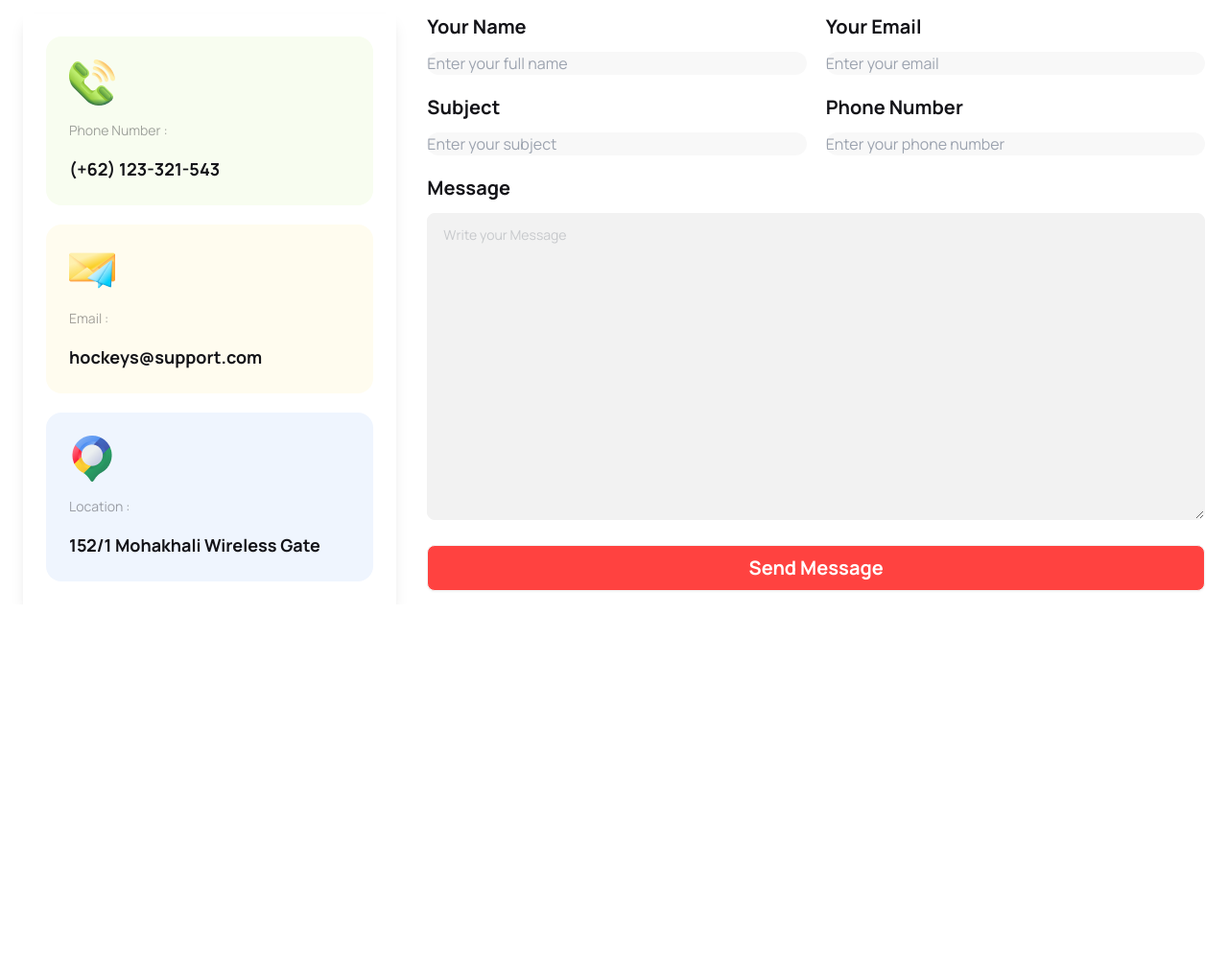
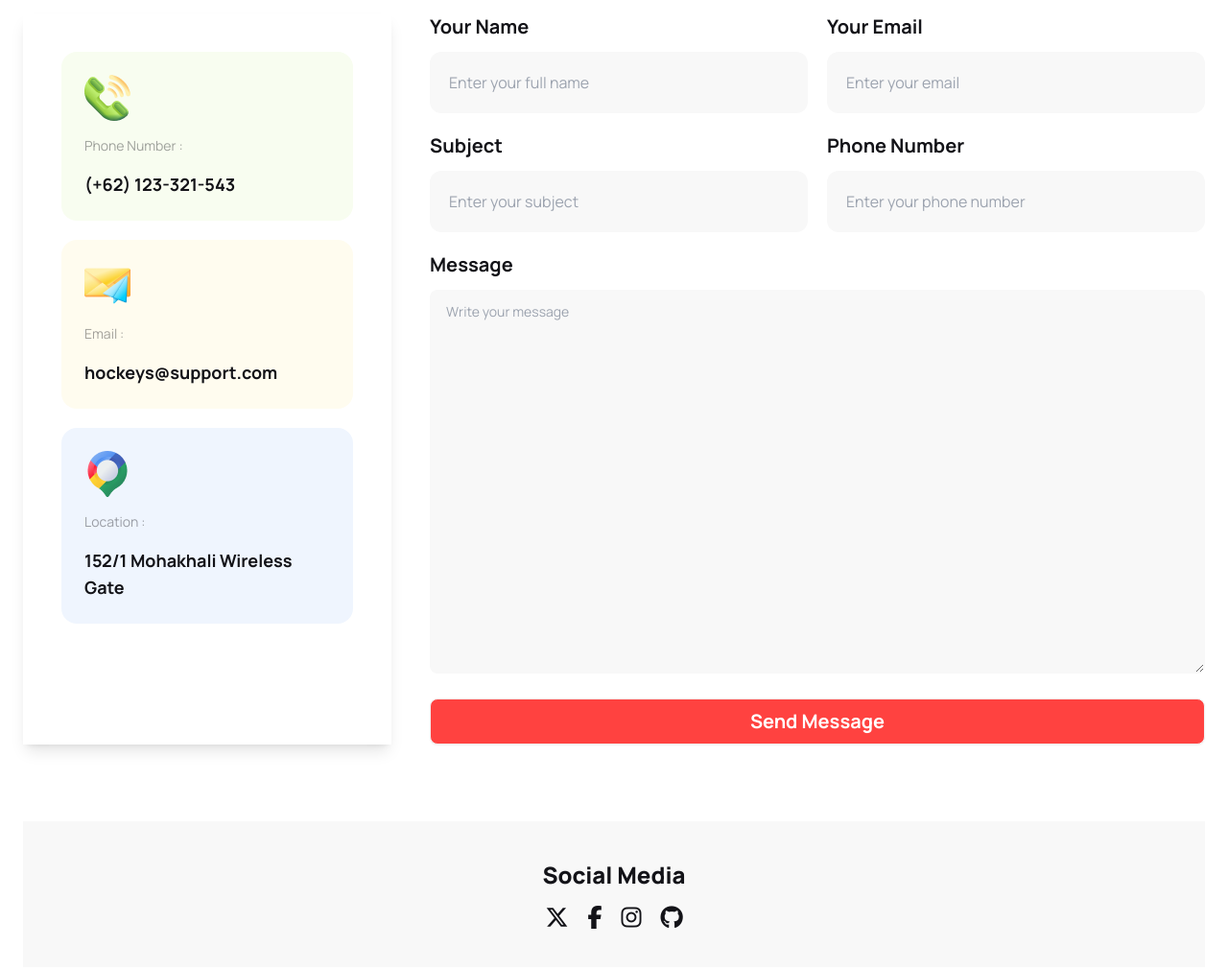
Before and after one commit to ashiquenaim017/B9A3-Hockeys-Assignment, a plain HTML site: page index.html in a window 1280 px wide. Shown: the part 4080-5091 px from the top of the page at 96% size. Before the commit the page ends 4710 px from the top, so only its background shows below. Drawn offline with nearby package versions, Linux system fonts and the light colour scheme; files whose address does not match are found by name.

Commit message:
complete get in touch section

```diff
--- a/index.html
+++ b/index.html
@@ -753,9 +753,9 @@
           </p>
         </div>
 
-        <div class="grid grid-cols-1 lg:grid-cols-3 gap-8">
+        <div class="grid grid-cols-1 lg:grid-cols-3 gap-10">
           <!-- contact section -->
-          <div class="space-y-5 shadow-lg p-6">
+          <div class="space-y-5 shadow-lg p-4 lg:p-10">
             <div class="space-y-4 p-6 bg-[#F8FDF0] rounded-2xl">
               <img src="./images/Group 1171275317.png" alt="" />
               <p class="text-sm text-color-text">Phone Number :</p>
@@ -779,37 +779,92 @@
             </div>
           </div>
           <!-- form section -->
-              <div class="col-span-2 ">
-                <form  action="">
+          <div class="lg:col-span-2">
             <div class="grid grid-cols-1 lg:grid-cols-2 gap-5">
               <div class="space-y-3">
-                      <label class="text-xl text-color-heading font-bold" for="name">Your Name</label> <br>
-                     <input class="rounded-xl bg-[#F8F8F8]  w-full" type="text" name="name" id="name" placeholder="Enter your full name">
+                <label class="text-xl text-color-heading font-bold" for="name">
+                  Your Name
+                </label>
+
+                <input
+                  class="rounded-xl bg-[#F8F8F8] w-full py-4 lg:py-5 pl-4 lg:pl-5"
+                  type="text"
+                  name="name"
+                  id="name"
+                  placeholder="Enter your full name"
+                />
               </div>
 
-                     <div class="space-y-3" >
-                      <label class="text-xl text-color-heading font-bold" for="name">Your Email</label> <br>
-                     <input class="rounded-xl bg-[#F8F8F8] w-full" type="email" name="email" id="email" placeholder="Enter your email">
+              <div class="space-y-3">
+                <label class="text-xl text-color-heading font-bold" for="email">
+                  Your Email
+                </label>
+
+                <input
+                  class="rounded-xl bg-[#F8F8F8] w-full py-4 lg:py-5 pl-4 lg:pl-5"
+                  type="email"
+                  name="email"
+                  id="email"
+                  placeholder="Enter your email"
+                />
               </div>
 
-                     <div class="space-y-3" >
-                      <label class="text-xl text-color-heading font-bold" for="name">Subject</label> <br>
-                     <input class="rounded-xl bg-[#F8F8F8]  w-full" type="text" name="sub" id="sub" placeholder="Enter your subject">
+              <div class="space-y-3">
+                <label class="text-xl text-color-heading font-bold" for="subject">
+                  Subject
+                </label>
+
+                <input
+                  class="rounded-xl bg-[#F8F8F8] w-full py-4 lg:py-5 pl-4 lg:pl-5"
+                  type="text"
+                  name="sub"
+                  id="sub"
+                  placeholder="Enter your subject"
+                />
               </div>
 
-                     <div class="space-y-3" >
-                      <label class="text-xl text-color-heading font-bold" for="name">Phone Number</label> <br>
-                     <input class="rounded-xl bg-[#F8F8F8]  w-full " type="text" name="phn" id="phn" placeholder="Enter your phone number">
+              <div class="space-y-3">
+                <label class="text-xl text-color-heading font-bold" for="phone">
+                  Phone Number
+                </label>
+
+                <input
+                  class="rounded-xl bg-[#F8F8F8] w-full py-4 lg:py-5 pl-4 lg:pl-5"
+                  type="text"
+                  name="phn"
+                  id="phn"
+                  placeholder="Enter your phone number"
+                />
               </div>
 
-                     <div class="space-y-3 col-span-2" >
-                      <label class="text-xl text-color-heading font-bold" for="name">Message</label> <br>
-                      <textarea class="textarea w-full h-[40vh]" placeholder="Write your Message" disabled></textarea>
+              <div class="space-y-3 lg:col-span-2">
+                <label class="text-xl text-color-heading font-bold" for="message">
+                  Message
+                </label>
+
+                <textarea
+                  class="textarea w-full h-[40vh] lg:h-[50vh] bg-[#F8F8F8]"
+                  placeholder="Write your message"
+                ></textarea>
               </div>
 
-                     <button class="btn text-xl font-bold bg-primary-color w-full col-span-2 text-white">Send Message</button>
+              <div class="lg:col-span-2">
+                <button
+                  class="btn text-xl font-bold bg-primary-color w-full text-white hover:bg-slate-400">
+                    Send Message
+                </button>
               </div>
-                </form>
+            </div>
+          </div>
+        </div>
+
+        <div class="text-center flex flex-col items-center space-y-4 mb-10 lg:mb-20 mt-20 bg-[#F8F8F8] py-10">
+          <h4 class="text-2xl font-extrabold text-color-heading">Social Media</h4>
+          <div class="flex gap-5 text-2xl font-extrabold text-color-heading">
+            <i class="fa-brands fa-x-twitter"></i>
+          <i class="fa-brands fa-facebook-f"></i>
+          <i class="fa-brands fa-instagram"></i>
+          <i class="fa-brands fa-github"></i>
           </div>
         </div>
       </section>
```
Lines whose indentation alone changed are shown as unchanged.
